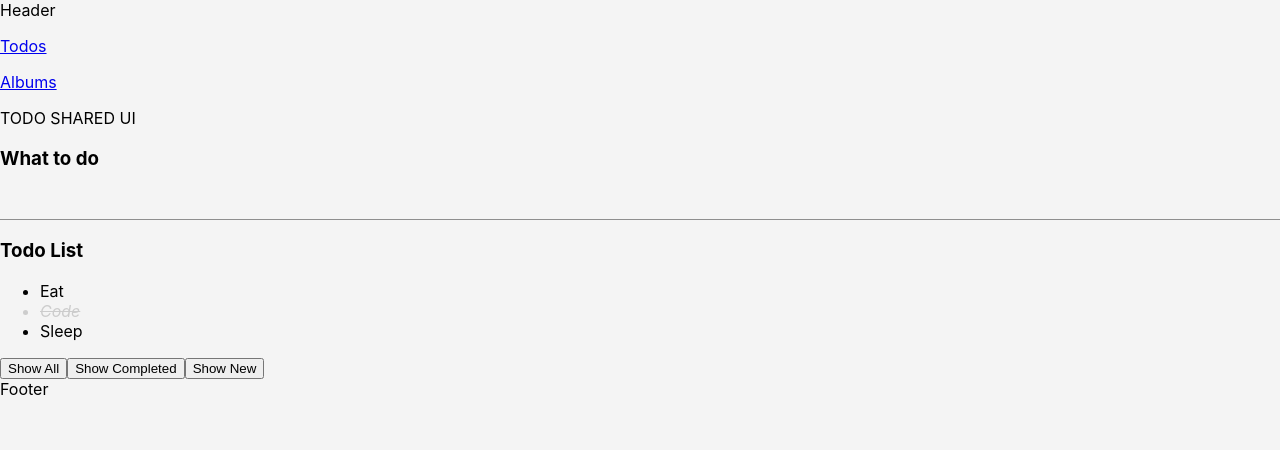
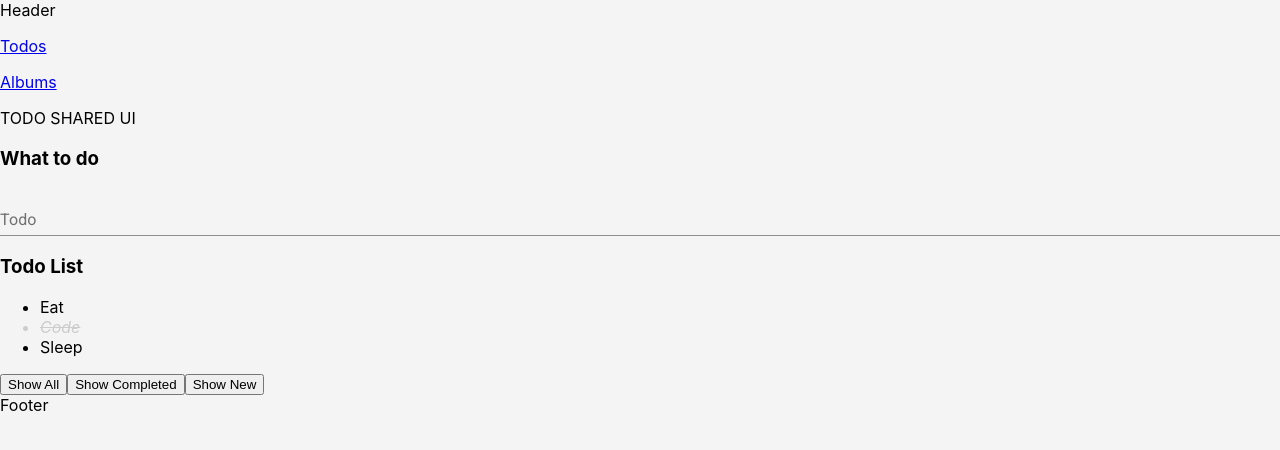
Before and after one commit to De-miles/reactjs-learning, a React (Create React App) app: page /todos in a window 1280 px wide. Shown: the top 450 px of the page. Built offline with nearby package versions, Linux system fonts and the light colour scheme; no server answers.

Commit message:
custom input field

```diff
--- a/src/components/form-controls/InputField/index.jsx
+++ b/src/components/form-controls/InputField/index.jsx
@@ -1,15 +1,20 @@
 import React from 'react';
 import PropTypes from 'prop-types';
 import { TextField } from '@material-ui/core';
+import { Controller } from 'react-hook-form';
 
-InputField.propTypes = {};
+InputField.propTypes = {
+  form: PropTypes.object.isRequired,
+  name: PropTypes.string.isRequired,
+
+  label: PropTypes.string,
+  disabled: PropTypes.bool,
+};
 
 function InputField(props) {
-  return (
-    <div>
-      <TextField fullWidth />
-    </div>
-  );
+  const { form, name, label, disabled } = props;
+
+  return <Controller name={name} control={form.control} as={TextField} fullWidth label={label} disabled={disabled} />;
 }
 
 export default InputField;
```
